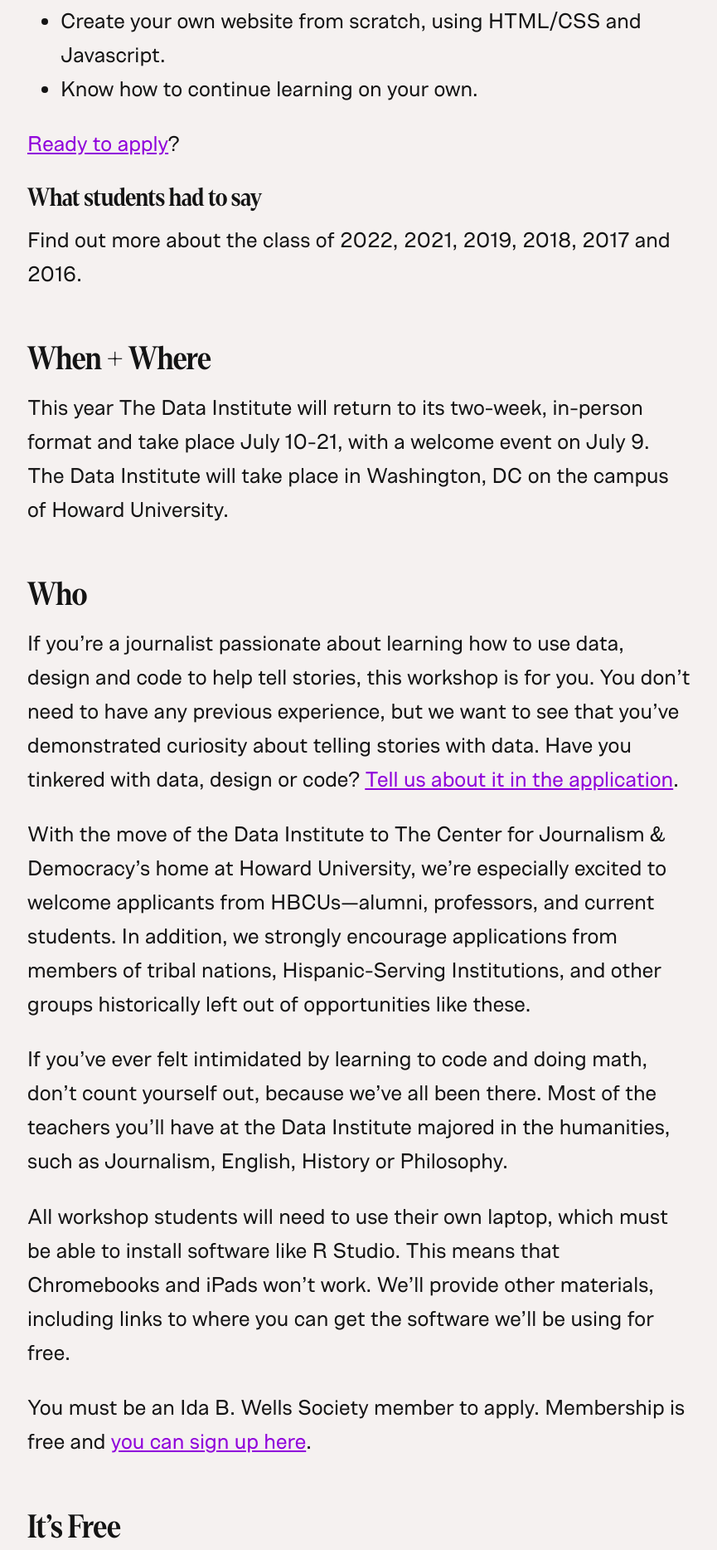
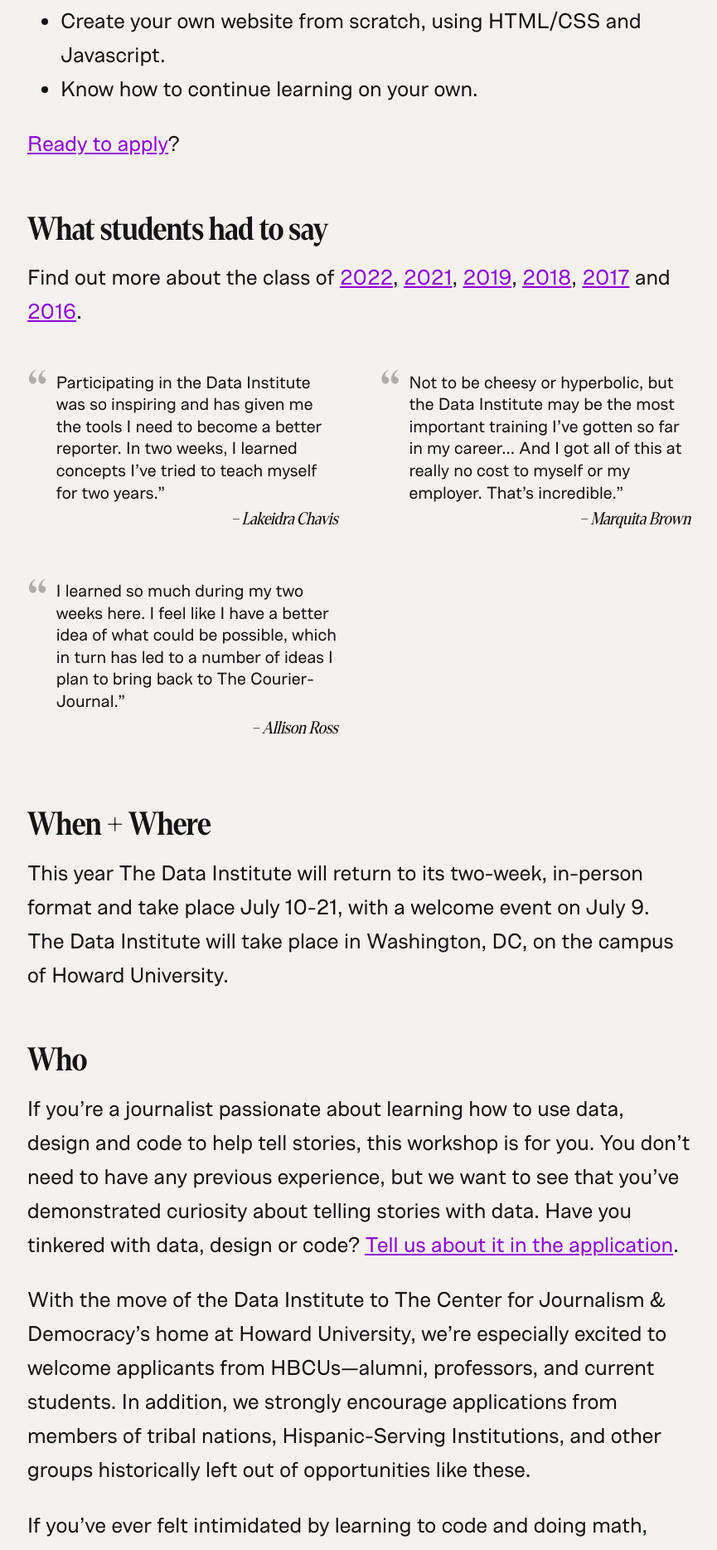
Before and after one commit to OpenNews/datainstitute-website, a Jekyll site: the page built from homepage.md, in a window 1280 px wide. Shown: the part 2807-4675 px from the top of the page at 83% size, without its empty margins (207-1072 px from the left). Built offline with Jekyll 4.4.1, drawn with Linux system fonts in a browser that asks for light colours; some of the changed text lies outside the part shown.

Commit message:
add pull quote treatment

```diff
--- a/homepage.md
+++ b/homepage.md
@@ -50,16 +50,34 @@ Over 2 weeks, we'll cover the basics of brainstorming, reporting, designing and
 
 [Ready to apply](https://airtable.com/shrC5s1Jzf9tqZd4t)?
 
-### What students had to say
 
-Find out more about the class of 2022, 2021, 2019, 2018, 2017 and 2016.
+<span id="testimonials"></span>
+
+## What students had to say
+
+Find out more about the class of <a href="https://projects.propublica.org/graphics/data-institute-2022#institute-who">2022</a>, <a href="https://projects.propublica.org/graphics/data-institute-2021#institute-who">2021</a>, <a href="https://projects.propublica.org/graphics/data-institute-2019#institute-who">2019</a>, <a href="https://projects.propublica.org/graphics/data-institute-2018#institute-who">2018</a>, <a href="https://projects.propublica.org/graphics/data-institute-2017#institute-who">2017</a> and <a href="https://projects.propublica.org/graphics/data-institute-2016#institute-who">2016</a>.
+
+
+<div class="testimonials">
+    <p class="testimonial">
+        <span class="pullquote-big-quote">“</span>Participating in the Data Institute was so inspiring and has given me the tools I need to become a better reporter. In two weeks, I learned concepts I’ve tried to teach myself for two years.” <span class="pullquote-name">– Lakeidra Chavis</span>
+    </p>
+
+    <p class="testimonial">
+        <span class="pullquote-big-quote">“</span>Not to be cheesy or hyperbolic, but the Data Institute may be the most important training I’ve gotten so far in my career... And I got all of this at really no cost to myself or my employer. That’s incredible.” <span class="pullquote-name">– Marquita Brown</span>
+    </p>
+
+    <p class="testimonial">
+        <span class="pullquote-big-quote">“</span>I learned so much during my two weeks here. I feel like I have a better idea of what could be possible, which in turn has led to a number of ideas I plan to bring back to The Courier-Journal.” <span class="pullquote-name">– Allison Ross</span>
+    </p>
+</div>
 
 
 <span id="when-where"></span>
 
 ## When + Where
 
-This year The Data Institute will return to its two-week, in-person format and take place July 10-21, with a welcome event on July 9. The Data Institute will take place in Washington, DC on the campus of Howard University.
+This year The Data Institute will return to its two-week, in-person format and take place July 10-21, with a welcome event on July 9. The Data Institute will take place in Washington, DC, on the campus of Howard University.
 
 
 <span id="who"></span>
--- a/media/css/style.css
+++ b/media/css/style.css
@@ -245,6 +245,37 @@ main input {
 }
 
 
+.testimonials {
+    font-family: "Figure", sans-serif;
+    padding: 1em 0 0;
+    display: grid;
+    grid-gap: 1.5em 2em;
+    grid-template-columns: 1fr 1fr;
+}
+.testimonial {
+    position: relative;
+    padding-left: 1.7em;
+    display: inline-block;
+    font-size: .8em;
+    line-height: 1.3;
+}
+.pullquote-big-quote {
+    font-family: "Denton Condensed", serif;
+    position: absolute;
+    top: -.1em;
+    left: 0;
+    font-size: 3.5em;
+    line-height: 1;
+    opacity: .3;
+}
+.pullquote-name {
+    font-family: "Denton Condensed", serif;
+    display: block;
+    padding-top: .3em;
+    text-align: right;
+    font-style: italic;
+}
+
 
 /* FOOTER STYLES */
 footer p,
@@ -292,24 +323,6 @@ footer #footer-nav a:hover {
 #footer-details .page-container {
     display: grid;
     grid-template-columns: repeat(auto-fit, minmax(300px, 1fr));
-}
-
-
-
-table {
-	border-collapse: collapse;
-	border-spacing: 0;
-    font-size: .83em;
-    margin-bottom: 3em;
-}
-td {
-    padding: 0 1em 1em 0;
-    vertical-align: top;
-    line-height: 1.3;
-}
-
-.hidden {
-    display: none;
 }
 
 
@@ -379,6 +392,9 @@ td {
     header ul.partner-logos li.ida img {
         height: 130px;
     }
+    .testimonials {
+        grid-template-columns: 1fr;
+    }
 }
 
 @media screen and (max-width: 600px) {
```
Also changed, not shown: other parts of homepage.md (+6 -1 lines).
